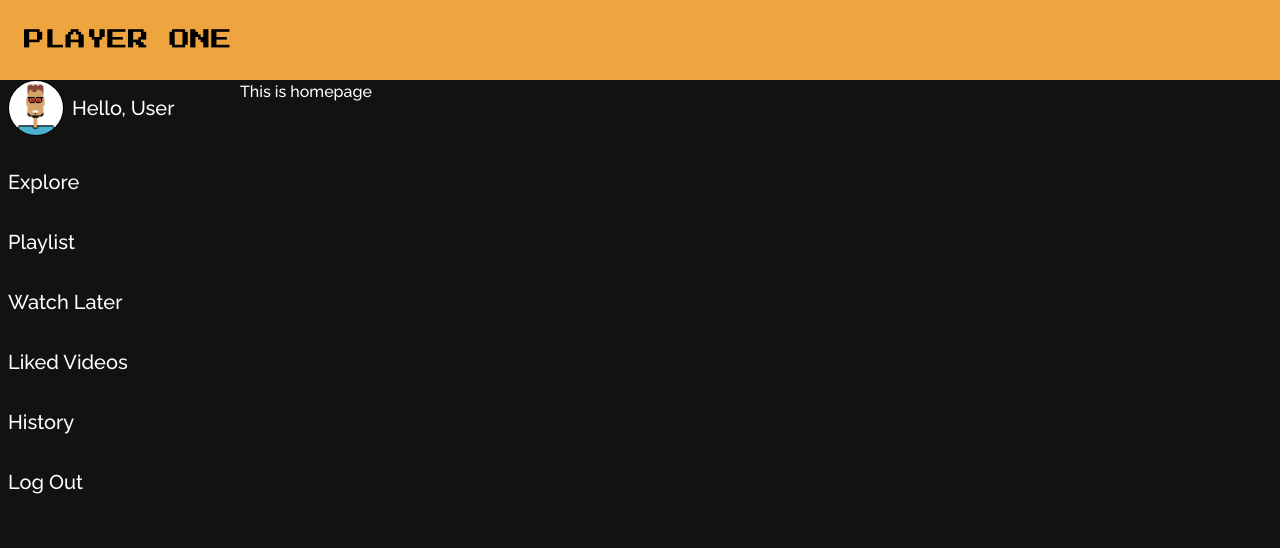
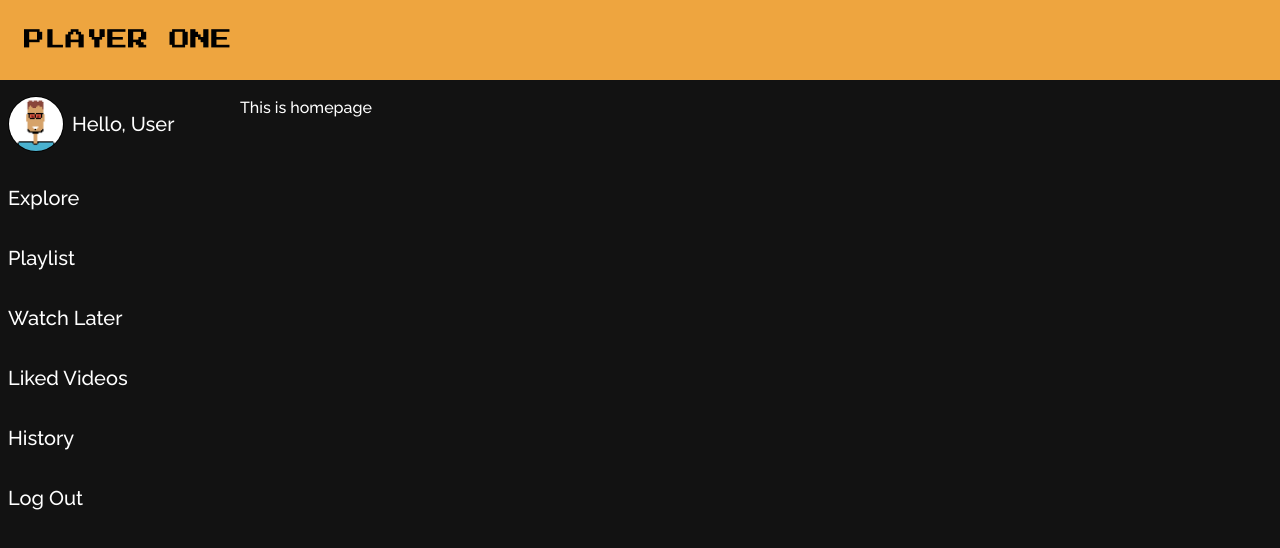
Before and after one commit to TejasShekar/PlayerOne, a React (Create React App) app: page / in a window 1280 px wide. Shown: the top 548 px of the page. Built offline with nearby package versions, Linux system fonts and the light colour scheme; what miragejs would draw is missing.

Commit message:
fix css issues

```diff
--- a/src/App.js
+++ b/src/App.js
@@ -15,7 +15,7 @@ function App() {
   return (
     <div>
       <NavBar />
-      <div className="w-full h-full grid grid-flow-col grid-cols-[15rem,1fr]">
+      <div className="w-full h-full grid grid-flow-col grid-cols-[15rem,1fr] mt-4">
         <SideBar />
         <div className=" mx-auto w-full">
           <Routes>
--- a/src/components/SideBar.jsx
+++ b/src/components/SideBar.jsx
@@ -10,7 +10,7 @@ export const SideBar = () => {
   return (
     // Add a btn that will toggle the side bar open and close
     // Add icons to each route. These icons will be visible irrespective of sidebar open or close
-    <aside className="flex flex-col text-xl font-normal sticky h-screen top-20 overflow-y-auto">
+    <aside className="flex flex-col text-xl font-normal sticky h-[calc(100vh-6rem)] top-24 overflow-y-auto">
       <div>
         <div className="flex items-center mb-4">
           <figure className="w-14 mx-2">
```
